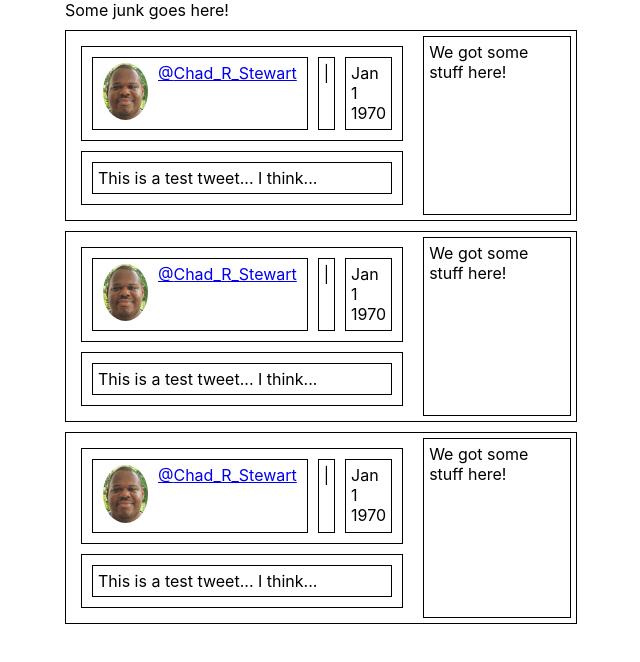
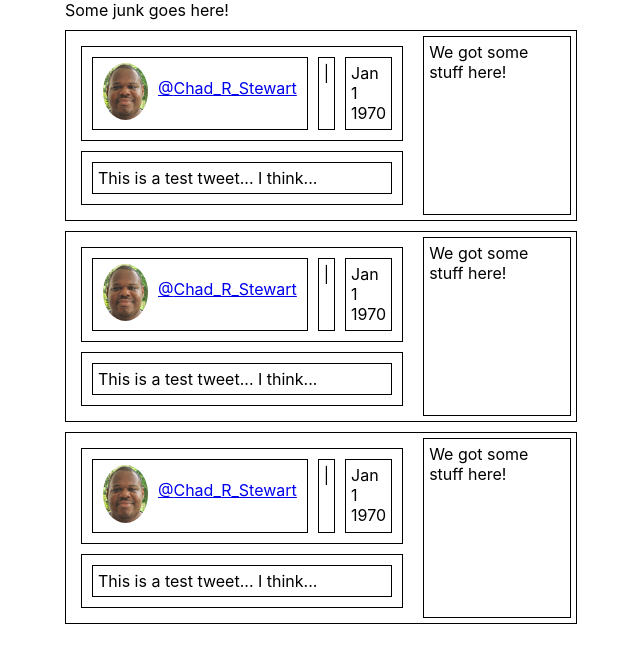
Before and after one commit to chadstewart/tech-is-hiring-search-management-tool, a React (Create React App) app: page / in a window 1280 px wide. Shown: the top 662 px of the page, without its empty margins (319-959 px from the left). Built offline with nearby package versions, Linux system fonts and the light colour scheme.

Commit message:
Made some quick changes to tweet container to center username beside user avatar image.

```diff
--- a/src/Pages/SearchManagement/ViewTweets/TweetContainer/TweetContainer.css
+++ b/src/Pages/SearchManagement/ViewTweets/TweetContainer/TweetContainer.css
@@ -27,6 +27,10 @@
     border-radius: 50%;
 }
 
+.tweet-user-details > #tweet-username {
+    padding-top: 15px;
+}
+
 @media only screen and (max-width: 768px) {
     .tweet-header {
         flex-direction: column;
--- a/src/Pages/SearchManagement/ViewTweets/TweetContainer/index.tsx
+++ b/src/Pages/SearchManagement/ViewTweets/TweetContainer/index.tsx
@@ -15,7 +15,11 @@ export default function TweetContainer(props: {
                     <a target="blank" href={"https://www.twitter.com/" + props.username}>
                         <img alt={"Avatar for " + props.username} src={props.userAvatar} />
                     </a>
-                    <a target="blank" href={"https://www.twitter.com/" + props.username}>@{props.username}</a>
+                    <a id="tweet-username"
+                       target="blank"
+                       href={"https://www.twitter.com/" + props.username}>
+                           @{props.username}
+                    </a>
                 </div>
                 <div className="spacer"> | </div>
                 <div className="tweet-date-posted">{props.tweetDatePosted}</div>
```
